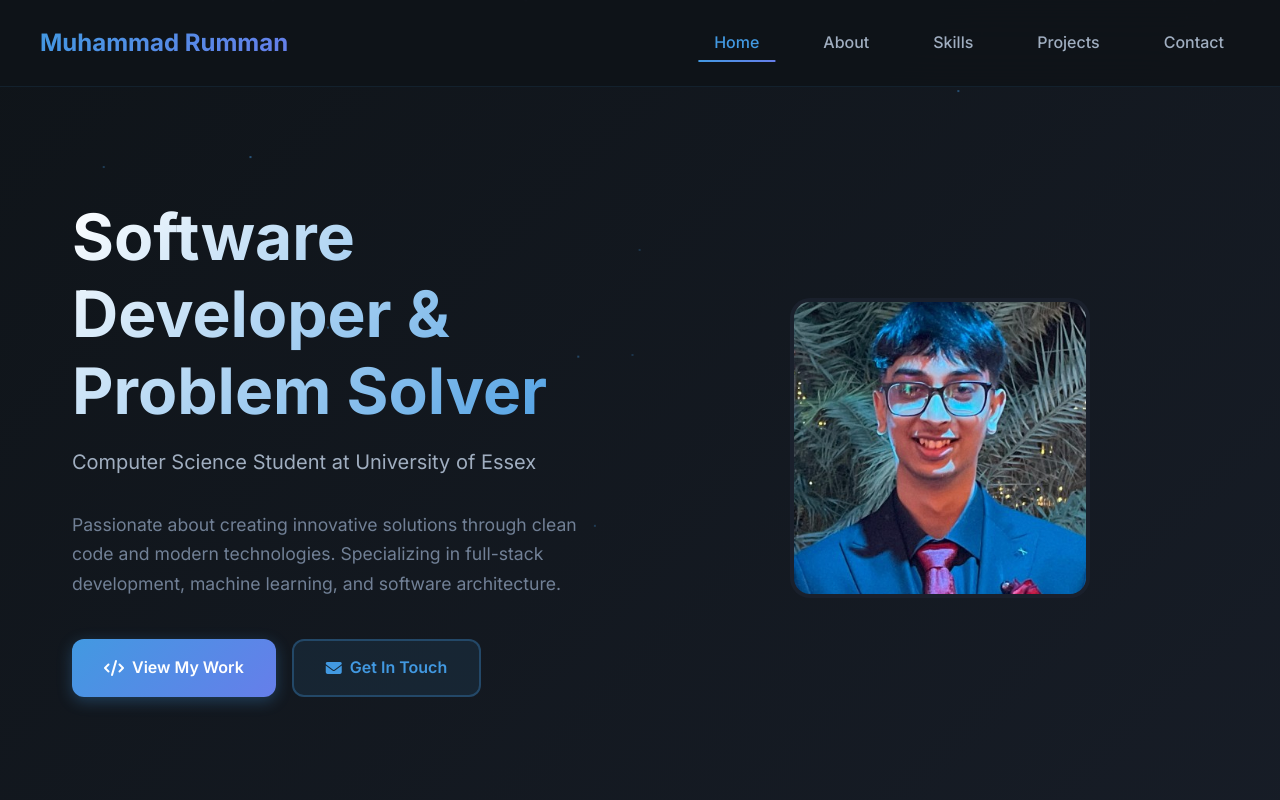
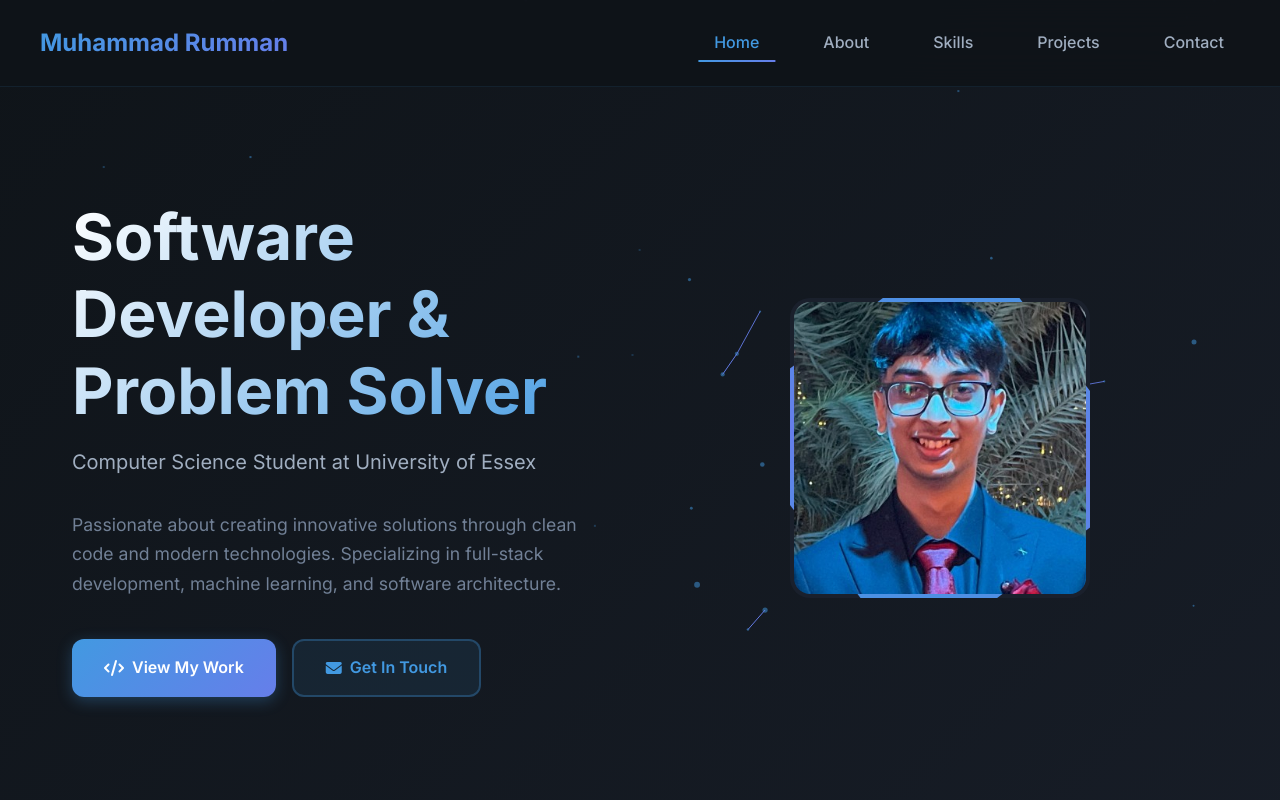
Before and after one commit to Rumman05/Rumman05.github.io, a plain HTML site: page index.html in a window 1280 px wide. Shown: the top 800 px of the page. Drawn offline with Linux system fonts and the light colour scheme; animation ran at ten frames a second.

Commit message:
Add a background animation to the profile picture

```diff
--- a/index.html
+++ b/index.html
@@ -3,7 +3,7 @@
 <head>
   <meta charset="UTF-8" />
   <meta name="viewport" content="width=device-width, initial-scale=1.0"/>
-  <meta name="description" content="Portfolio of Muhammad Rumman, a Computer Science student and Software Developer specializing in full-stack development, machine learning, and modern web technologies.">
+  <meta name="description" content="Portfolio of Muhammad Rumman, a Software Developer and Computer Science student specializing in full-stack development, machine learning, and modern web technologies.">
   <title>Muhammad Rumman | Software Developer</title>
   <link href="https://fonts.googleapis.com/css2?family=Inter:wght@300;400;500;600;700&family=JetBrains+Mono:wght@400;500&display=swap" rel="stylesheet"/>
   <link rel="stylesheet" href="https://cdnjs.cloudflare.com/ajax/libs/font-awesome/6.5.1/css/all.min.css"/>
@@ -190,7 +190,17 @@
     .profile-section {
       display: flex;
       justify-content: center;
+      align-items: center;
       position: relative;
+      min-height: 400px;
+    }
+    #particle-plexus-canvas {
+        position: absolute;
+        top: 0;
+        left: 0;
+        width: 100%;
+        height: 100%;
+        z-index: 1;
     }
     .profile-pic {
       width: 300px;
@@ -200,6 +210,7 @@
       position: relative;
       background: #1a202c; /* Fallback background */
       padding: 4px;
+      z-index: 2; /* Sits on top of the canvas */
     }
     .profile-pic::before {
       content: '';
@@ -447,13 +458,13 @@
       border-radius: 12px;
       padding: 2rem 1.5rem;
       transition: all 0.3s ease;
-      text-decoration: none; /* UPDATED */
+      text-decoration: none;
     }
     .contact-item:hover {
       background: rgba(66, 153, 225, 0.08);
       transform: translateY(-4px);
     }
-    .contact-item:hover h4 { /* ADDED */
+    .contact-item:hover h4 {
       color: #4299e1;
     }
     .contact-item i {
@@ -463,9 +474,9 @@
     }
     .contact-item h4 {
       color: #ffffff;
-      margin-bottom: 0; /* UPDATED */
+      margin-bottom: 0;
       font-weight: 600;
-      transition: color 0.3s ease; /* ADDED */
+      transition: color 0.3s ease;
     }
 
     /* FOOTER */
@@ -592,6 +603,7 @@
           </div>
         </div>
         <div class="profile-section">
+          <canvas id="particle-plexus-canvas"></canvas>
           <div class="profile-pic">
             <img src="Profile.jpg" alt="Headshot of Muhammad Rumman">
           </div>
@@ -821,7 +833,7 @@
       <div class="contact-content">
         <div class="contact-info">
 
-          <a href="mailto:Rummantemp2@gmail.com" class="contact-item">
+          <a href="mailto:Rummanlakhani2005@gmail.com" class="contact-item">
             <i class="fas fa-envelope"></i>
             <h4>Email</h4>
           </a>
@@ -922,6 +934,115 @@
 
       // Dynamically set copyright year
       document.getElementById('copyright-year').textContent = new Date().getFullYear();
+
+      // === NEW PARTICLE PLEXUS ANIMATION SCRIPT ===
+      const canvas = document.getElementById('particle-plexus-canvas');
+      const ctx = canvas.getContext('2d');
+      let particlesArray;
+
+      // Get the parent container dimensions
+      const container = canvas.parentElement;
+      canvas.width = container.offsetWidth;
+      canvas.height = container.offsetHeight;
+
+      let mouse = {
+        x: null,
+        y: null,
+        radius: (canvas.height/110) * (canvas.width/110)
+      }
+
+      window.addEventListener('mousemove', function(event) {
+        let rect = canvas.getBoundingClientRect();
+        mouse.x = event.clientX - rect.left;
+        mouse.y = event.clientY - rect.top;
+      });
+
+      window.addEventListener('mouseout', function(){
+        mouse.x = undefined;
+        mouse.y = undefined;
+      });
+
+      class Particle {
+        constructor(x, y, directionX, directionY, size, color) {
+          this.x = x;
+          this.y = y;
+          this.directionX = directionX;
+          this.directionY = directionY;
+          this.size = size;
+          this.color = color;
+        }
+        draw() {
+          ctx.beginPath();
+          ctx.arc(this.x, this.y, this.size, 0, Math.PI * 2, false);
+          ctx.fillStyle = 'rgba(66, 153, 225, 0.5)';
+          ctx.fill();
+        }
+        update() {
+          if(this.x > canvas.width || this.x < 0) {
+            this.directionX = -this.directionX;
+          }
+          if(this.y > canvas.height || this.y < 0) {
+            this.directionY = -this.directionY;
+          }
+          this.x += this.directionX;
+          this.y += this.directionY;
+          this.draw();
+        }
+      }
+
+      function init() {
+        particlesArray = [];
+        let numberOfParticles = (canvas.height * canvas.width) / 9000;
+        for (let i = 0; i < numberOfParticles; i++) {
+          let size = (Math.random() * 2) + 1;
+          let x = (Math.random() * ((canvas.width - size * 2) - (size * 2)) + size * 2);
+          let y = (Math.random() * ((canvas.height - size * 2) - (size * 2)) + size * 2);
+          let directionX = (Math.random() * 0.4) - 0.2;
+          let directionY = (Math.random() * 0.4) - 0.2;
+          let color = 'rgba(66, 153, 225, 0.5)';
+          particlesArray.push(new Particle(x, y, directionX, directionY, size, color));
+        }
+      }
+
+      function connect() {
+        let opacityValue = 1;
+        for (let a = 0; a < particlesArray.length; a++) {
+          for (let b = a; b < particlesArray.length; b++) {
+            let distance = ((particlesArray[a].x - particlesArray[b].x) * (particlesArray[a].x - particlesArray[b].x))
+            + ((particlesArray[a].y - particlesArray[b].y) * (particlesArray[a].y - particlesArray[b].y));
+
+            if (distance < (canvas.width/7) * (canvas.height/7)) {
+              opacityValue = 1 - (distance/20000);
+              ctx.strokeStyle = `rgba(102, 126, 234, ${opacityValue})`;
+              ctx.lineWidth = 1;
+              ctx.beginPath();
+              ctx.moveTo(particlesArray[a].x, particlesArray[a].y);
+              ctx.lineTo(particlesArray[b].x, particlesArray[b].y);
+              ctx.stroke();
+            }
+          }
+        }
+      }
+
+      function animate() {
+        requestAnimationFrame(animate);
+        ctx.clearRect(0,0,canvas.width, canvas.height);
+        for (let i = 0; i < particlesArray.length; i++) {
+          particlesArray[i].update();
+        }
+        connect();
+      }
+
+      window.addEventListener('resize', function(){
+        canvas.width = container.offsetWidth;
+        canvas.height = container.offsetHeight;
+        mouse.radius = (canvas.height/110) * (canvas.width/110);
+        init();
+      });
+
+      init();
+      animate();
+
     });
   </script>
 </body>
```
